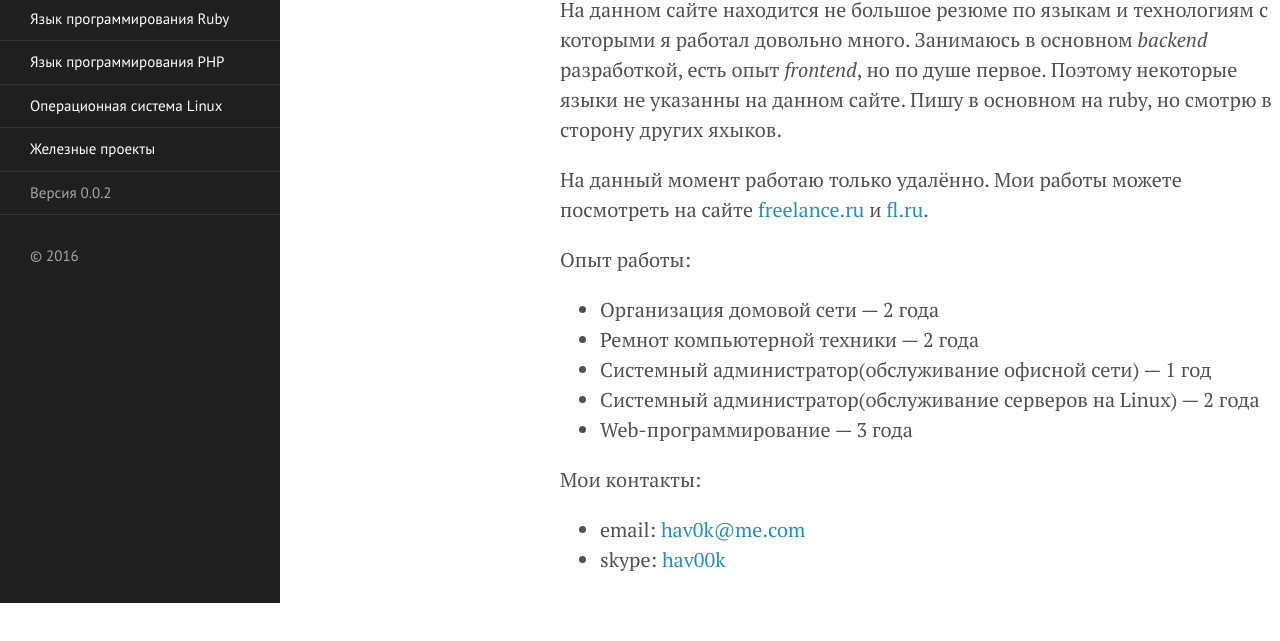
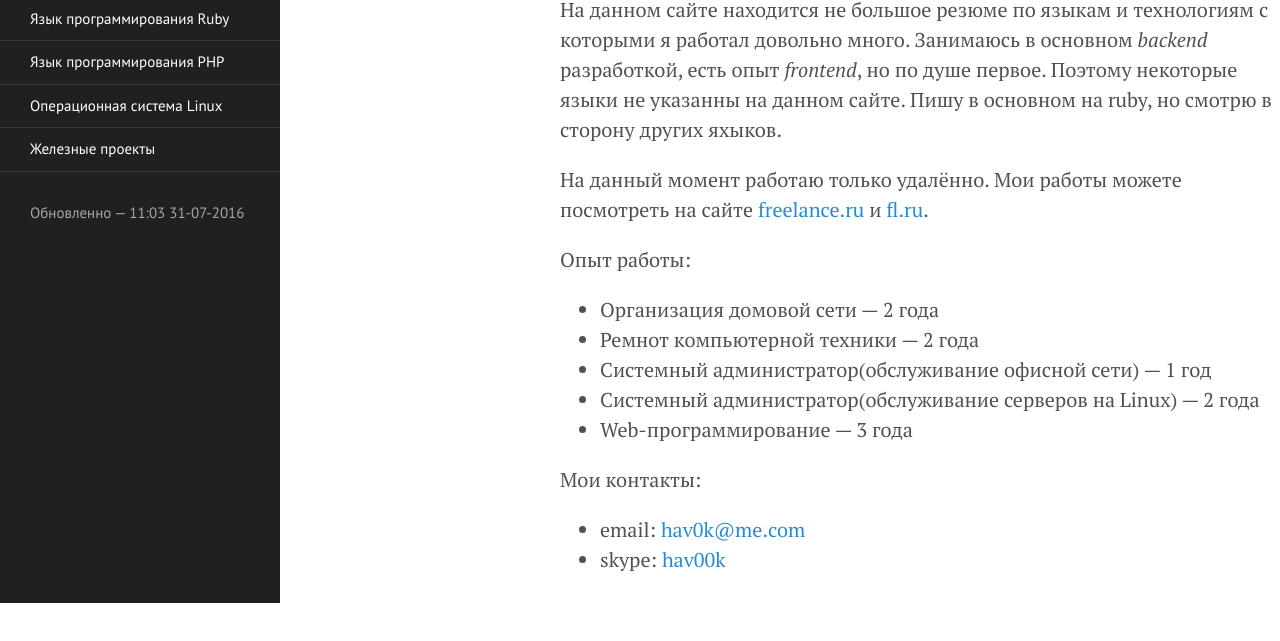
Before and after one commit to groverz/page_hav0k, a plain HTML site: page index.html in a window 1280 px wide. Both pictures are taken after a click on the label 45 px from the left and 36 px from the top of the page. Shown: the part 197-838 px from the top of the page. Drawn offline with Linux system fonts and the light colour scheme.

Commit message:
20160731110307

```diff
--- a/atom.xml
+++ b/atom.xml
@@ -4,7 +4,7 @@
  <title>Вильдяев Алексей [hav0k]</title>
  <link href="http://hav0k.ru/atom.xml" rel="self"/>
  <link href="http://hav0k.ru/"/>
- <updated>2016-07-31T10:52:21+03:00</updated>
+ <updated>2016-07-31T11:03:07+03:00</updated>
  <id>http://hav0k.ru</id>
  <author>
    <name>Vildyaev Alexey</name>
--- a/index.html
+++ b/index.html
@@ -87,12 +87,12 @@
 
 
 
-    <span class="sidebar-nav-item">Версия 0.0.2</span>
+
   </nav>
 
   <div class="sidebar-item">
     <p>
-      &copy; 2016
+      Обновленно — 11:03 31-07-2016
     </p>
   </div>
 </div>
```
Also changed, not shown: 404.html (+2 -2 lines), hard/index.html (+2 -2 lines), linux/index.html (+2 -2 lines), php/index.html (+2 -2 lines), ruby/index.html (+2 -2 lines).
